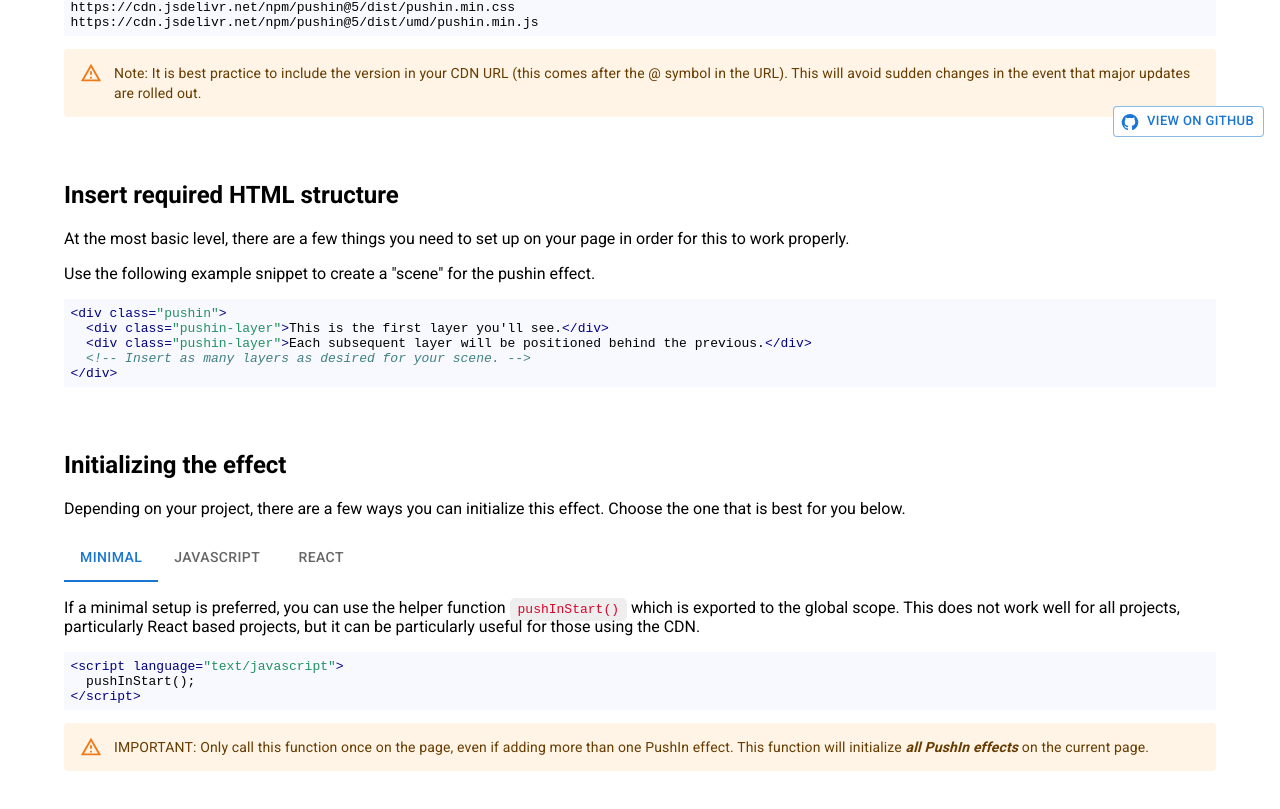
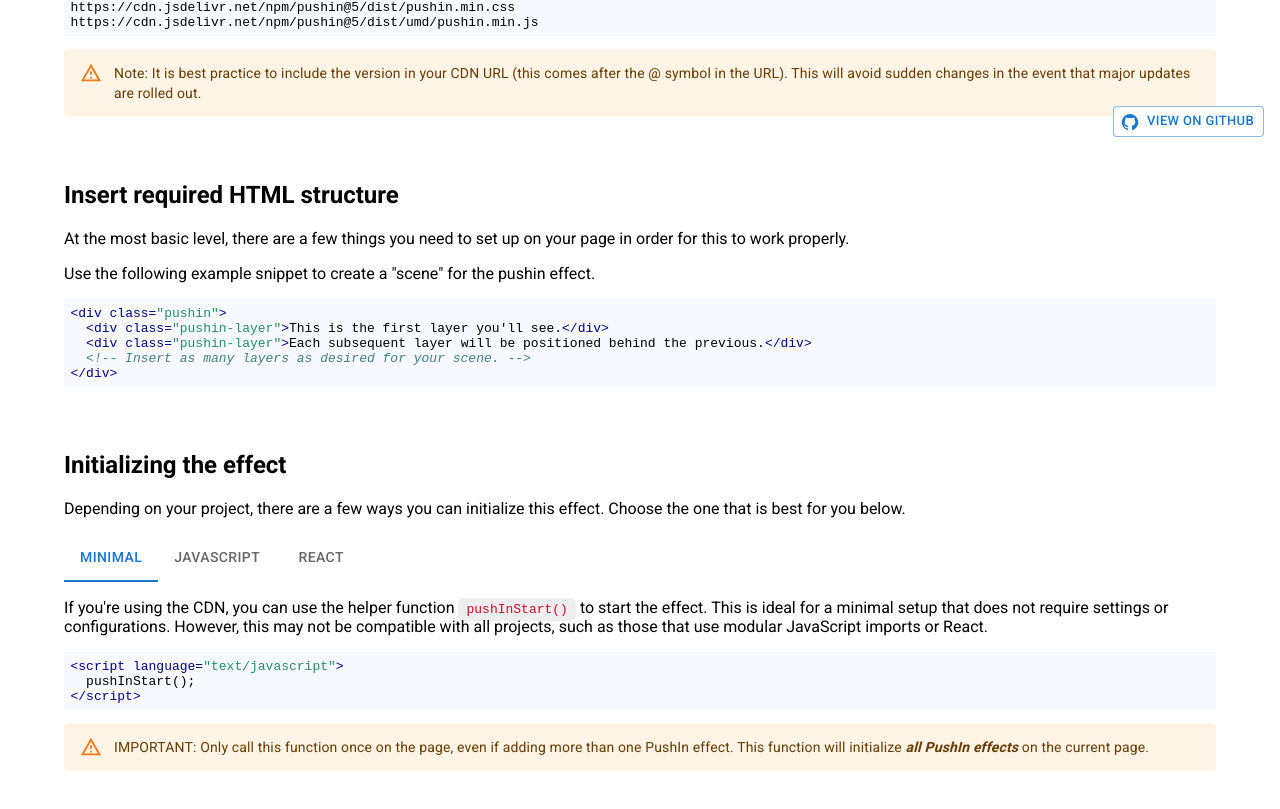
Before and after one commit to nateplusplus/pushin-docs, a React (Create React App) app: page /installation in a window 1280 px wide. Shown: the part 647-1456 px from the top of the page. Built offline with nearby package versions, Linux system fonts and the light colour scheme.

Commit message:
Add clarity to Minimal setup

```diff
--- a/src/pages/Installation.jsx
+++ b/src/pages/Installation.jsx
@@ -91,7 +91,7 @@ export default function Installation() {
 
       <TabPanel value={tabValue} index={0}>
         <div>
-          <p>If a minimal setup is preferred, you can use the helper function <code>pushInStart()</code> which is exported to the global scope. This does not work well for all projects, particularly React based projects, but it can be particularly useful for those using the CDN.</p>
+          <p>If you're using the CDN, you can use the helper function <code>pushInStart()</code> to start the effect. This is ideal for a minimal setup that does not require settings or configurations. However, this may not be compatible with all projects, such as those that use modular JavaScript imports or React.</p>
           <SyntaxHighlighter language="html" style={docco}>
             {
 `<script language="text/javascript">
```
